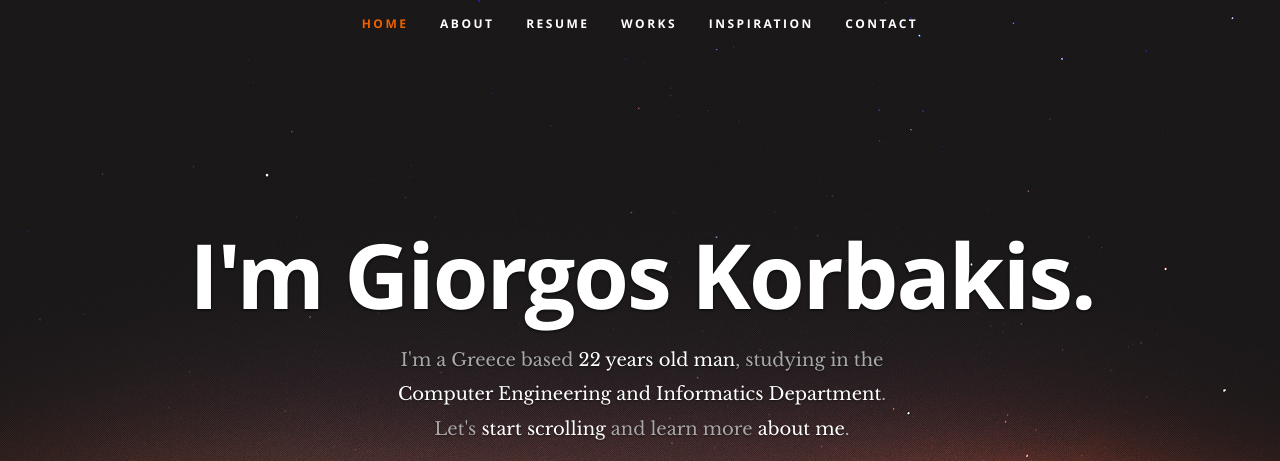
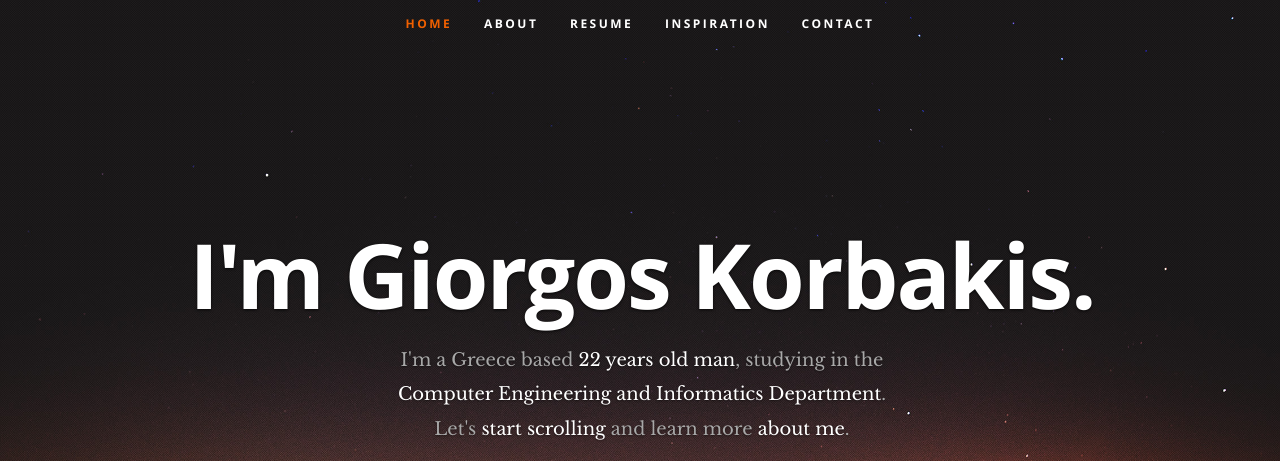
Before and after one commit to korbakis/korbakis.github.io, a plain HTML site: page index.html in a window 1280 px wide. Shown: the top 461 px of the page. Drawn offline with nearby package versions, Linux system fonts and the light colour scheme.

Commit message:
UpAgain
UpAagain

```diff
--- a/index.html
+++ b/index.html
@@ -48,7 +48,6 @@
             <li class="current"><a class="smoothscroll" href="#home">Home</a></li>
             <li><a class="smoothscroll" href="#about">About</a></li>
 	         <li><a class="smoothscroll" href="#resume">Resume</a></li>
-            <li><a class="smoothscroll" href="#portfolio">Works</a></li>
             <li><a class="smoothscroll" href="#testimonials">inspiration</a></li>
             <li><a class="smoothscroll" href="#contact">Contact</a></li>
          </ul> <!-- end #nav -->
```
